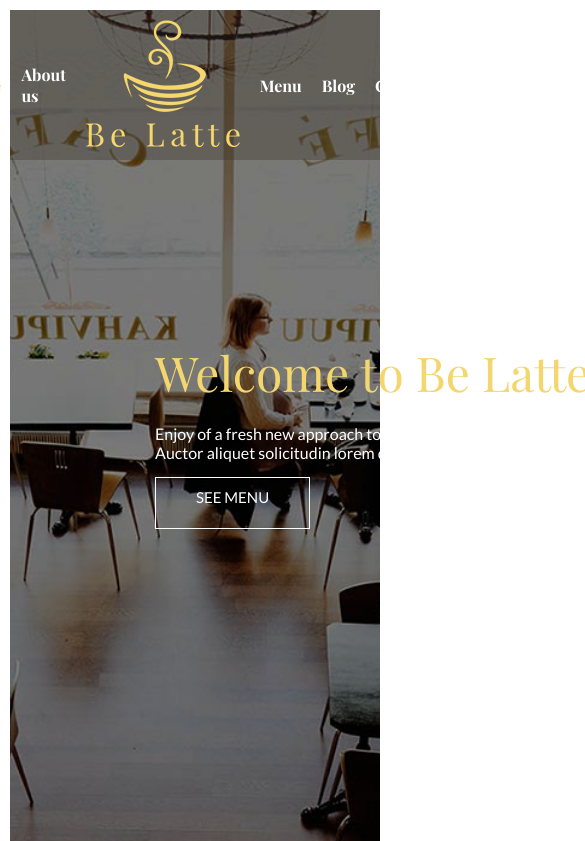
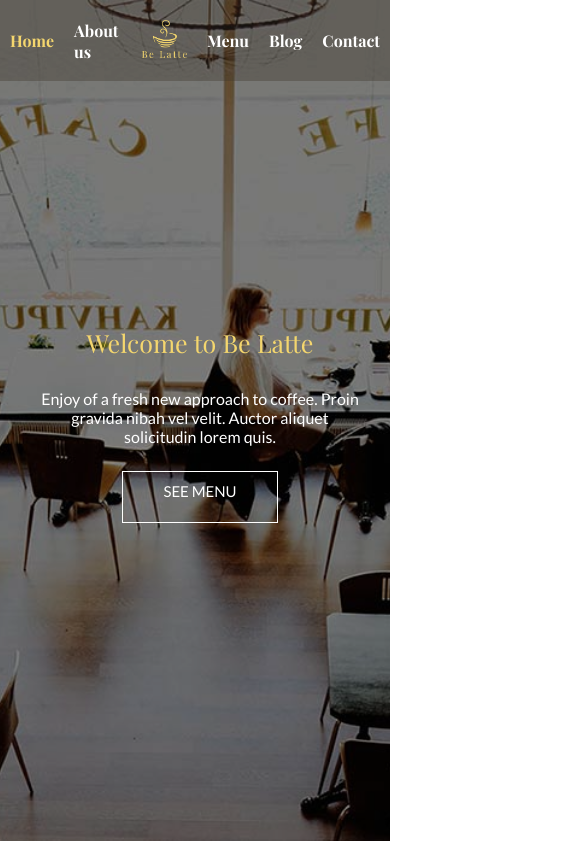
Before and after one commit to sakoharout98/sakoharout98.github.io, a plain HTML site: page index.html in a window 390 px wide. Shown: the top 841 px of the page, 585 px wide, since content can reach past the window. Drawn offline with nearby package versions, Linux system fonts and the light colour scheme.

Commit message:
responsive for mobile

```diff
--- a/mobile.css
+++ b/mobile.css
@@ -5,11 +5,12 @@
         flex-wrap: wrap;
 
     }
-    .slider-img{
+
+    .slider-img {
         width: 100%;
     }
 
-    p.title-text.font-lato{
+    p.title-text.font-lato {
         width: 320px;
         margin: 15px auto;
         overflow: hidden;
@@ -17,5 +18,44 @@
 
     }
 
+    section.item-text {
+    }
 
+    span.yellow-text.text.font-playfair {
+        font-size: 25px;
+    }
+
+    .item-text-top {
+        text-align: center;
+
+    }
+
+    section.item-text {
+        padding: 0 10px;
+    }
+
+    p.item-text-bottums.font-lato {
+        width: 85%;
+        margin: 10px auto;
+    }
+
+    p.title-text.font-lato {
+        width: 100%;
+    }
+
+    img.nav.font-playfair {
+        width: 45px;
+    }
+
+    .working-days {
+        width: 100%;
+    }
+
+    main.top-text-wrap {
+        padding: 0;
+    }
+
+    header {
+        padding: 0;
+    }
 }
```
